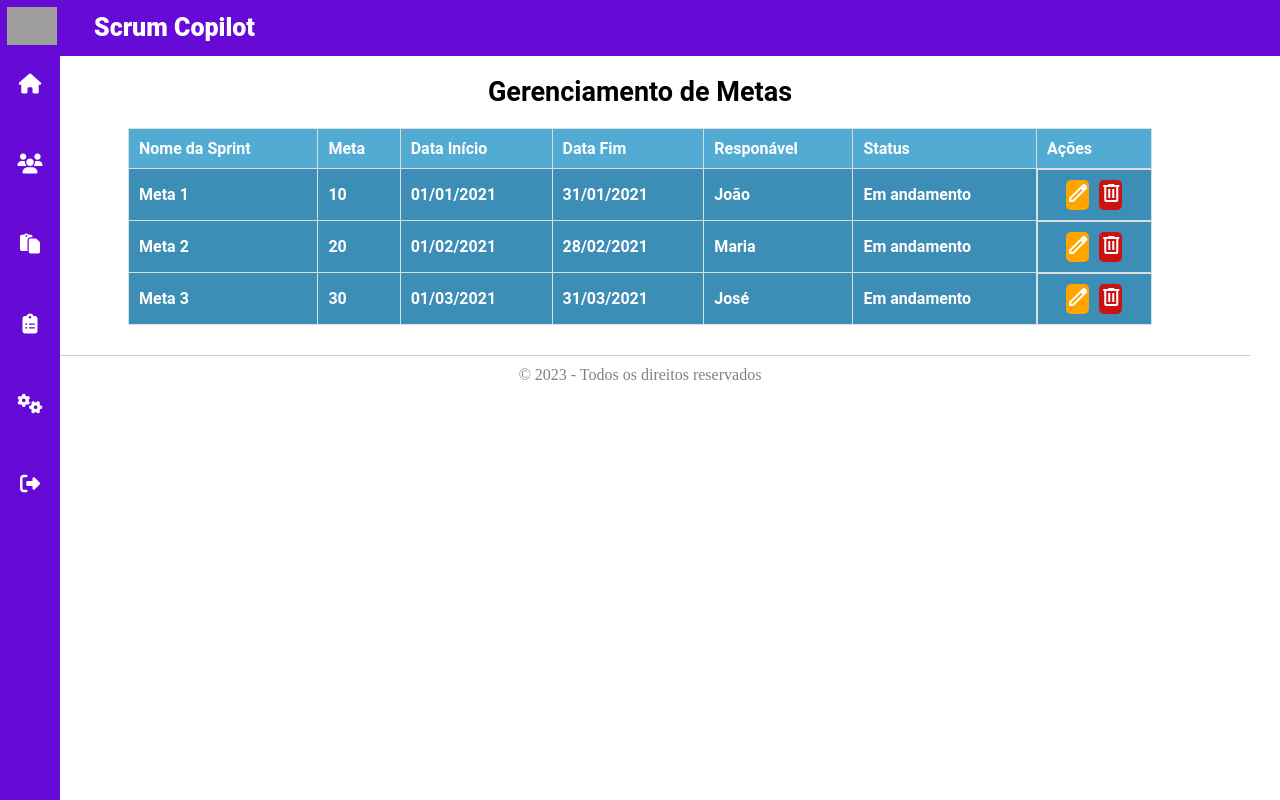
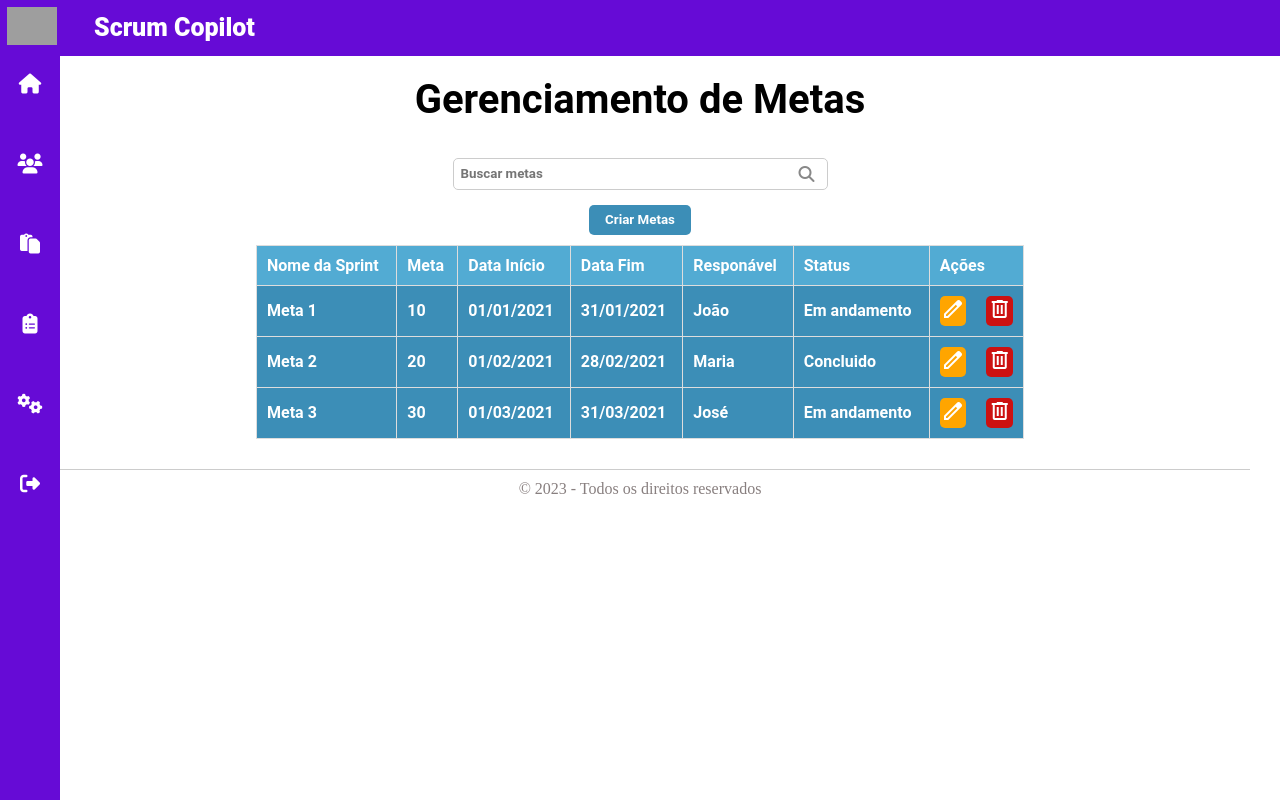
Before and after one commit to WenerRodrigo/scrum_copilot, an Angular app: page /telaEtapas in a window 1280 px wide. Built offline with nearby package versions, Linux system fonts and the light colour scheme; grey boxes are pictures that could not be loaded.

Commit message:
add barra de pesquisa na tela de gerenciamento de meteas

```diff
--- a/src/app/components/screens/tela-metas/tela-metas.component.css
+++ b/src/app/components/screens/tela-metas/tela-metas.component.css
@@ -32,6 +32,135 @@
 
 }
 
+
+.icon_input {
+    padding: 0 10px;
+    display: flex;
+    align-items: center;
+    justify-content: center;
+    border-top-right-radius: 5px;
+    border-bottom-right-radius: 5px;
+    position: absolute;
+    left: 46%;
+    top: 10;
+    /* margin-right: 20%; */
+    cursor: pointer;
+}
+
+.icon_input i {
+    color: #888;
+}
+
+.popup-container {
+    position: absolute;
+    top: 0;
+    left: 0;
+    width: 100%;
+    height: 100%;
+    background-color: rgba(0, 0, 0, 0.5);
+    display: flex;
+    justify-content: center;
+    align-items: center;
+    z-index: 1000;
+}
+
+.close-button {
+    position: absolute;
+    top: 0px;
+    right: 0px;
+    font-size: 20px;
+    background: transparent;
+    border: none;
+    cursor: pointer;
+    color: #fff;
+    outline: none;
+}
+
+.close-button:hover {
+    color: red;
+}
+
+.box_container {
+    width: 60%;
+    justify-content: center;
+    align-items: center;
+    flex-direction: column;
+
+}
+
+.custom_toolbar {
+    display: flex;
+    justify-content: space-between;
+    align-items: center;
+    padding: 20px;
+    background-color: #3c8eb7;
+    color: #fff;
+    font-weight: bold;
+    font-family: 'Roboto', sans-serif;
+    gap: 10px;
+}
+
+.custom_title {
+    font-size: 24px;
+    font-weight: bold;
+    font-family: 'Roboto', sans-serif;
+    color: #fff;
+    gap: 10px;
+}
+
+
+.box_button {
+    display: flex;
+    justify-content: right;
+    padding: 20px;
+}
+
+.container {
+    position: relative;
+    border: 1px solid #ccc;
+    box-shadow: 0 0 15px rgba(0, 0, 0, 0.9);
+    background-color: #a67bdb;
+    padding: 20px;
+    color: #fff;
+    font-weight: bold;
+    width: 45%;
+    height: auto;
+    margin: 30px auto;
+    border-radius: 10px;
+    margin-top: 10px;
+}
+
+.title {
+    text-align: center;
+    font-size: 28px;
+    font-weight: bold;
+    margin-bottom: 20px;
+    font-family: 'Roboto', sans-serif;
+}
+
+.input-box {
+    display: flex;
+    align-items: center;
+    justify-content: center;
+    width: 100%;
+    padding: 15px;
+    position: relative;
+}
+
+.input-box input {
+    width: 50%;
+    height: 32px;
+    border: 1px solid #ccc;
+    border-radius: 5px;
+    padding: 7px;
+    outline: none;
+    cursor: pointer;
+    font-family: 'Roboto', sans-serif;
+    font-weight: bold;
+
+}
+
+
 .icon_input {
     padding: 0 10px;
     display: flex;
@@ -48,7 +177,220 @@
 
 .icon_input i {
     color: #888;
-  }
+}
+
+.form-row {
+    display: flex;
+    align-items: center;
+    justify-content: center;
+    flex-direction: column;
+    gap: 10px;
+}
+
+.form-group {
+    height: 50px;
+    display: flex;
+    align-items: center;
+    justify-content: center;
+    flex-direction: column;
+    gap: 2px;
+    width: 40%;
+}
+
+.button-form {
+    width: 30%;
+    height: 40px;
+    border: none;
+    border-radius: 5px;
+    background-color: #3c8eb7;
+    color: #fff;
+    font-weight: bold;
+    font-family: 'Roboto', sans-serif;
+    cursor: pointer;
+}
+
+
+.metas-table {
+    margin-top: 40px;
+    width: 80%;
+    margin: 0 auto;
+    border-collapse: collapse;
+}
+
+input {
+    width: 100%;
+    height: 32px;
+    border: 1px solid #ccc;
+    border-radius: 5px;
+    padding: 5px;
+    gap: 10px
+}
+
+label {
+    font-size: 18px;
+    font-weight: bold;
+    font-family: 'Roboto', sans-serif;
+}
+
+.metas-table th,
+.metas-table td {
+    border: 1px solid #ddd;
+    padding: 10px;
+    text-align: left;
+    color: #fff;
+    font-weight: bold;
+    font-family: 'roboto', sans-serif;
+    background-color: #3c8eb7;
+}
+
+.metas-table th {
+    background-color: #52abd3;
+}
+
+.metas-table th:hover {
+    background-color: #3c8eb7;
+}
+
+.progress-container {
+    width: 100px;
+    height: 20px;
+    background-color: #ccc;
+    position: relative;
+}
+
+.progress-bar {
+    height: 100%;
+    background-color: #4CAF50;
+    text-align: center;
+    line-height: 20px;
+    color: white;
+}
+
+.acoes-button {
+    display: flex;
+    align-items: center;
+    justify-content: center;
+    gap: 10px;
+}
+
+.button-edit {
+    width: 35%;
+    height: 30px;
+    border: none;
+    border-radius: 5px;
+    background-color: orange;
+    color: #fff;
+    font-weight: bold;
+    font-family: 'Roboto', sans-serif;
+    cursor: pointer;
+}
+
+/* .button-save {
+    width: 20%;
+    height: 30px;
+    border: none;
+    border-radius: 5px;
+    background-color: #10be10;
+    color: #fff;
+    font-weight: bold;
+    font-family: 'Roboto', sans-serif;
+    cursor: pointer;
+} */
+
+.button-remove {
+    width: 35%;
+    height: 30px;
+    border: none;
+    border-radius: 5px;
+    background-color: #cc1111;
+    color: #fff;
+    font-weight: bold;
+    font-family: 'Roboto', sans-serif;
+    cursor: pointer;
+}
+
+
+.button-visualizar {
+    width: 30%;
+    height: 30px;
+    border: none;
+    border-radius: 5px;
+    background-color: #cf650e;
+    color: #fff;
+    font-weight: bold;
+    font-family: 'Roboto', sans-serif;
+    cursor: pointer;
+
+}
+
+@media (min-width: 768px) {
+
+    .acoes-button {
+        width: 100%;
+        gap: 10px;
+    }
+}
+
+
+
+
+
+
+
+
+
+
+
+
+
+
+
+
+
+
+
+
+
+
+
+
+
+
+
+
+
+
+
+
+
+
+
+
+
+
+.button_meta {
+    display: flex;
+    align-items: center;
+    justify-content: center;
+    /* margin-right: 50%; */
+    margin-bottom: 10px;
+}
+
+.button_meta button {
+    width: 8%;
+    height: 30px;
+    border: none;
+    border-radius: 5px;
+    background-color: #3c8eb7;
+    color: #fff;
+    font-weight: bold;
+    font-family: 'Roboto', sans-serif;
+    cursor: pointer;
+}
+
+.button_meta button:hover {
+    background-color: #52abd3;
+}
 
 .metas-table {
     margin-top: 40px;
@@ -92,7 +434,7 @@
 }
 
 .button-edit {
-    width: 25%;
+    width: 30%;
     height: 30px;
     border: none;
     border-radius: 5px;
@@ -105,7 +447,7 @@
 
 
 .button-remove {
-    width: 25%;
+    width: 30%;
     height: 30px;
     border: none;
     border-radius: 5px;
@@ -115,3 +457,64 @@
     font-family: 'Roboto', sans-serif;
     cursor: pointer;
 }
+
+
+@media (min-width: 768px) {
+    .title {
+        font-size: 40px;
+    }
+
+    .input-box input {
+        width: 30%;
+    }
+
+    .icon_input {
+        margin-right: 20%;
+    }
+
+    .metas-table {
+        width: 60%;
+    }
+
+    .acoes-button {
+        gap: 20px;
+    }
+
+    .button-edit {
+        width: 40%;
+    }
+
+    .button-remove {
+        width: 40%;
+    }
+}
+
+@media (min-width: 475px) {
+    .title {
+        font-size: 40px;
+    }
+
+    .input-box input {
+        width: 30%;
+    }
+
+    .icon_input {
+        margin-right: 20%;
+    }
+
+    .metas-table {
+        width: 60%;
+    }
+
+    .acoes-button {
+        gap: 20px;
+    }
+
+    .button-edit {
+        width: 40%;
+    }
+
+    .button-remove {
+        width: 40%;
+    }
+}
--- a/src/app/components/screens/tela-metas/tela-metas.component.html
+++ b/src/app/components/screens/tela-metas/tela-metas.component.html
@@ -3,6 +3,46 @@
 
 <div class="tela-gerenciamento">
   <h2 class="title">Gerenciamento de Metas</h2>
+  <div class="input-box">
+    <input type="text" name="search" [(ngModel)]="searchText" (ngModelChange)="applyFilter()"
+      placeholder="Buscar metas">
+    <span class="icon_input"><i class="fa-solid fa-magnifying-glass"></i></span>
+  </div>
+
+  <div class="button_meta">
+    <button (click)="openPopup()">Criar Metas</button>
+  </div>
+
+  <div class="popup-container" *ngIf="isPopupVisible">
+    <div class="box_container">
+        <div class="container">
+            <span class="close-button" (click)="closePopup()"><i class="fa-solid fa-circle-xmark"></i></span>
+            <h2 class="title">Metas</h2>
+            <form [formGroup]="meuFormulario" (ngSubmit)="submitForm()">
+                <div class="form-row">
+                    <div class="form-group">
+                        <label for="meta">Meta:</label>
+                        <input type="text" id="meta" formControlName="titulo_meta">
+                    </div>
+                    <div class="form-group">
+                        <label for="descricaoMeta">Descrição:</label>
+                        <input type="text" id="descricaoMeta" formControlName="descricao">
+                    </div>
+                    <div class="form-group">
+                        <label for="dataInicio">Data Início:</label>
+                        <input type="date" id="dataInicio" formControlName="data_inicio">
+                    </div>
+                    <div class="form-group">
+                        <label for="dataFim">Data Fim:</label>
+                        <input type="date" id="dataFim" formControlName="data_conclusao_prevista">
+                    </div>
+                    <button class="button-form" (click)="submitForm">Adicionar</button>
+                </div>
+            </form>
+        </div>
+    </div>
+</div>
+
   <table class="metas-table">
     <thead>
       <tr>
@@ -23,7 +63,8 @@
         <td>{{ meta.dataFim | date: 'dd/MM/yyyy' }}</td>
         <td>{{ meta.responsavel }}</td>
         <td>{{ meta.status }}</td>
-        <td class="acoes-button">
+        <td>
+          <div class="acoes-button">
             <button class="button-edit" (click)="editar(meta)">
               <span class="material-symbols-outlined">
                 edit
@@ -34,6 +75,7 @@
                 delete
               </span>
             </button>
+          </div>
         </td>
       </tr>
     </tbody>
--- a/src/app/components/screens/tela-metas/tela-metas.component.ts
+++ b/src/app/components/screens/tela-metas/tela-metas.component.ts
@@ -1,4 +1,7 @@
 import { Component, OnInit } from '@angular/core';
+import { FormGroup } from '@angular/forms';
+import { Data } from '@angular/router';
+import { EndPointService } from 'src/app/services/auth.service';
 
 @Component({
   selector: 'app-tela-metas',
@@ -7,11 +10,14 @@ import { Component, OnInit } from '@angular/core';
 })
 
 export class TelaMetasComponent implements OnInit {
+  meuFormulario!: FormGroup;
   metas: Meta[] = [];
   searchText: string = '';
-  metaEmEdicao: Meta | null = null;
+  metaEmEdicao: string | null = null;
+  isPopupVisible: boolean = false;
+  originalMetas: any[] = [];
 
-  constructor() {
+  constructor( private authService: EndPointService) {
     this.metas = [
       {
         nomeMeta: 'Meta 1',
@@ -27,7 +33,7 @@ export class TelaMetasComponent implements OnInit {
         dataInicio: new Date('2021-02-01'),
         dataFim: new Date('2021-02-28'),
         responsavel: 'Maria',
-        status: 'Em andamento'
+        status: 'Concluido'
       },
       {
         nomeMeta: 'Meta 3',
@@ -40,21 +46,84 @@ export class TelaMetasComponent implements OnInit {
     ];
   }
 
-  // applyFilter() {
-  //   if (this.searchText) {
-  //     this.metas = this.metas.filter(meta =>
-  //       meta.nomeMeta.toLowerCase().includes(this.searchText.toLowerCase()) ||
-  //       meta.meta.toLowerCase().includes(this.searchText.toLowerCase())
-  //     );
-  //   } else {
-  //     this.metas = [];
-  //   }
-  // }
+  openPopup() {
+    this.isPopupVisible = true;
+  }
+
+  closePopup() {
+    this.isPopupVisible = false;
+  }
+
+  submitForm() {
+    const data: Data = ({
+      titulo_meta: this.meuFormulario.value.titulo_meta,
+      descricao: this.meuFormulario.value.descricao,
+      data_inicio: this.meuFormulario.value.data_inicio,
+      data_conclusao_prevista: this.meuFormulario.value.data_conclusao_prevista
+    })
+    console.log(data)
+
+    if (this.metaEmEdicao !== null) {
+      this.authService.atualizarMeta(this.metaEmEdicao, data).subscribe({
+        next: (response) => {
+          if (response.response === 200) {
+            console.log('Cadastro realizado com sucesso');
+            this.closePopup();
+            window.location.reload();
+          }
+          else {
+            console.log(response)
+            alert(response.mensagem)
+          }
+        },
+        error: (error) => {
+          console.error('Erro ao cadastrar:', error);
+        }
+      });
+    }
+    else if (this.metaEmEdicao === null && this.meuFormulario.valid) {
+
+      this.authService.criarMeta(data).subscribe({
+        next: (response) => {
+          if (response.response === 200) {
+            console.log('Cadastro realizado com sucesso');
+            this.closePopup();
+            window.location.reload();
+          }
+          else {
+            console.log(response)
+            alert(response.mensagem)
+          }
+        },
+        error: (error) => {
+          console.error('Erro ao cadastrar:', error);
+        }
+      });
+      const formValues = this.meuFormulario.value;
+      this.metas.push(formValues);
+    }
+    else {
+      console.log(data)
+    }
+  }
+
+
+  applyFilter() {
+    if (this.searchText.trim() !== '') {
+      this.metas = this.originalMetas.filter(meta =>
+        meta.titulo_meta.toLowerCase().includes(this.searchText.toLowerCase()) ||
+        meta.descricao.toLowerCase().includes(this.searchText.toLowerCase())
+      );
+    } else {
+      this.metas = [...this.originalMetas];
+    }
+  }
+
 
   ngOnInit(): void { }
 
   editar(meta: Meta) {
-    this.metaEmEdicao = meta;
+    this.metaEmEdicao = meta.nomeMeta;
   }
 
   remover(index: number) {
```
Lines whose indentation alone changed are shown as unchanged.
